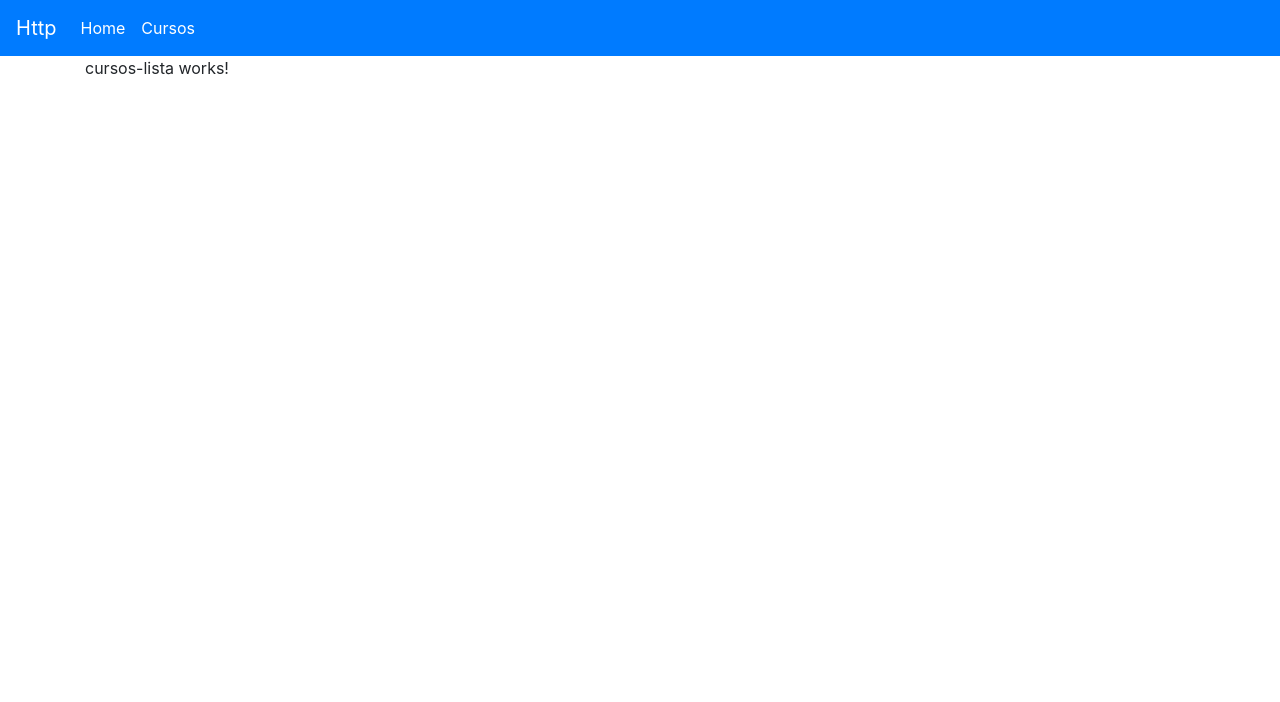
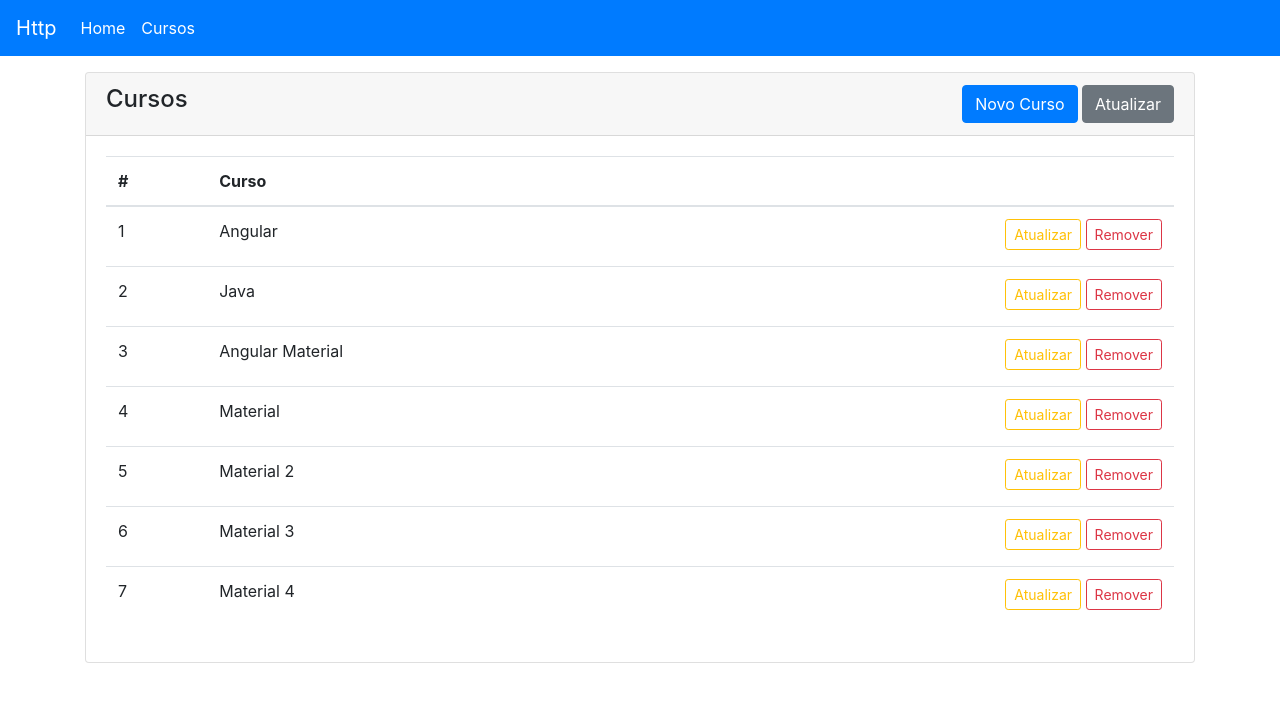
Before and after one commit to alexandre-rodriguez/curso-angular, an Angular app in the folder requests-http/: page /cursos in a window 1280 px wide. Shown: the top 702 px of the page. Built offline with nearby package versions, Linux system fonts and the light colour scheme; data requests are answered from the project's data file.

Commit message:
Aula 120 - Http GET: listar registros

```diff
--- a/requests-http/src/app/app.module.ts
+++ b/requests-http/src/app/app.module.ts
@@ -1,5 +1,6 @@
 import { BrowserModule } from '@angular/platform-browser';
 import { NgModule } from '@angular/core';
+import { HttpClientModule} from '@angular/common/http';
 
 import { AppRoutingModule } from './app-routing.module';
 import { AppComponent } from './app.component';
@@ -10,7 +11,8 @@ import { AppComponent } from './app.component';
   ],
   imports: [
     BrowserModule,
-    AppRoutingModule
+    AppRoutingModule,
+    HttpClientModule
   ],
   providers: [],
   bootstrap: [AppComponent]
--- /dev/null
+++ b/requests-http/src/app/cursos/curso.ts
@@ -0,0 +1,4 @@
+export interface Curso {
+   id: number;
+   nome: string;
+}
--- a/requests-http/src/app/cursos/cursos-lista/cursos-lista.component.html
+++ b/requests-http/src/app/cursos/cursos-lista/cursos-lista.component.html
@@ -1 +1,60 @@
-<p>cursos-lista works!</p>
+<div class="card mt-3">
+  <div class="card-header">
+    <div class="float-left">
+      <h4>Cursos</h4>
+    </div>
+    <div class="float-right">
+      <button type="button" class="btn btn-primary" [routerLink]="['novo']">Novo Curso</button>
+      <button type="button" class="btn btn-secondary" (click)="onRefresh()">Atualizar</button>
+    </div>
+  </div>
+  <div class="card-body">
+    <table class="table table-hover">
+      <thead>
+        <tr>
+          <th>#</th>
+          <th>Curso</th>
+          <th></th>
+        </tr>
+      </thead>
+      <tbody>
+        <tr *ngFor="let curso of cursos">
+          <td>{{ curso.id }}</td>
+          <td>{{ curso.nome }}</td>
+          <td>
+            <span class="float-right">
+              <button class="btn btn-outline-warning mb-1 btn-sm" (click)="onEdit(curso.id)">
+                Atualizar
+              </button>
+
+              <button class="btn btn-outline-danger mb-1 btn-sm" (click)="onDelete(curso)">
+                Remover
+              </button>
+            </span>
+          </td>
+        </tr>
+      </tbody>
+    </table>
+
+    <ng-template #loading>
+      <span>Carregando Cursos...</span>
+    </ng-template>
+
+    <!--ng-template #loadingError>
+      <div *ngIf="error$ | async; else loading" >
+        Erro ao carregar cursos. Tente novamente mais tarde.
+      </div>
+      <ng-template #loading>
+          <span>Carregando Cursos...</span>
+      </ng-template>
+    </ng-template -->
+  </div>
+</div>
+
+<ng-template #deleteModal>
+  <div class="modal-body text-center">
+    <p>Tem certeza que deseja remover esse curso?</p>
+    <button type="button" class="btn btn-default" (click)="onConfirmDelete()">Sim</button>
+    <button type="button" class="btn btn-primary" (click)="onDeclineDelete()">Nao</button>
+  </div>
+</ng-template>
--- a/requests-http/src/app/cursos/cursos-lista/cursos-lista.component.ts
+++ b/requests-http/src/app/cursos/cursos-lista/cursos-lista.component.ts
@@ -1,15 +1,44 @@
 import { Component, OnInit } from '@angular/core';
+
+import { CursosService} from '../cursos.service';
+import { Curso } from '../curso';
 
 @Component({
   selector: 'app-cursos-lista',
   templateUrl: './cursos-lista.component.html',
-  styleUrls: ['./cursos-lista.component.scss']
+  styleUrls: ['./cursos-lista.component.scss'],
+  preserveWhitespaces: true
 })
 export class CursosListaComponent implements OnInit {
 
-  constructor() { }
+  cursos: Curso[];
+
+  constructor(private service: CursosService) { }
 
   ngOnInit(): void {
+    this.service.list()
+    .subscribe(dados => this.cursos = dados);
+  }
+
+  onDeclineDelete() {
+
+  }
+
+
+  onConfirmDelete() {
+
+  }
+
+  onDelete(curso: Curso) {
+
+  }
+
+  onEdit(i: number) {
+
+  }
+
+  onRefresh() {
+
   }
 
 }
--- /dev/null
+++ b/requests-http/src/app/cursos/cursos.service.ts
@@ -0,0 +1,18 @@
+import { Injectable } from '@angular/core';
+import { HttpClient } from '@angular/common/http';
+
+import { Curso } from './curso';
+
+@Injectable({
+  providedIn: 'root'
+})
+export class CursosService {
+
+  private readonly  API = 'http://localhost:3000/cursos';
+
+  constructor(private http: HttpClient) { }
+
+  list() {
+    return this.http.get<Curso[]>(this.API);
+  }
+}
```
